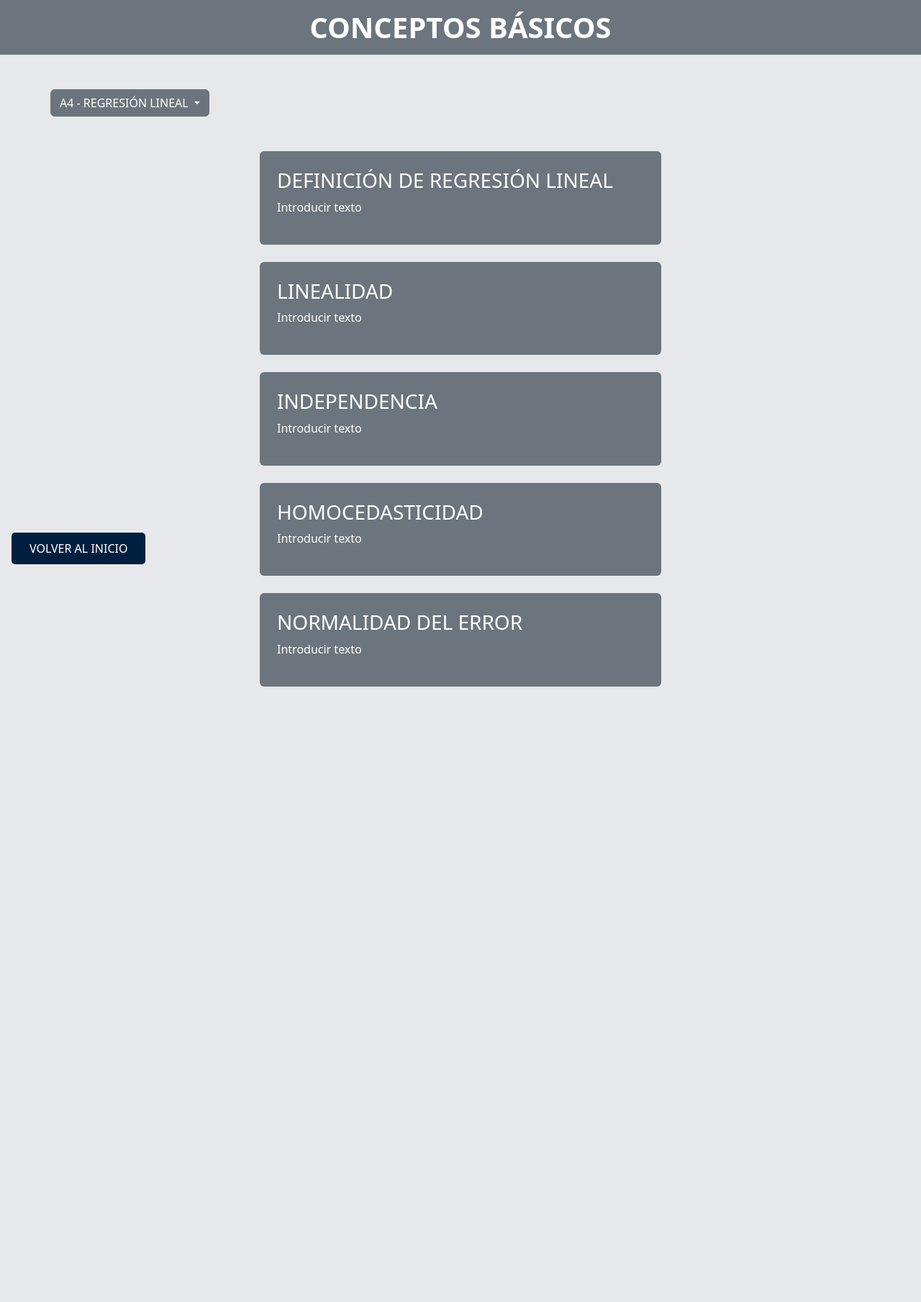
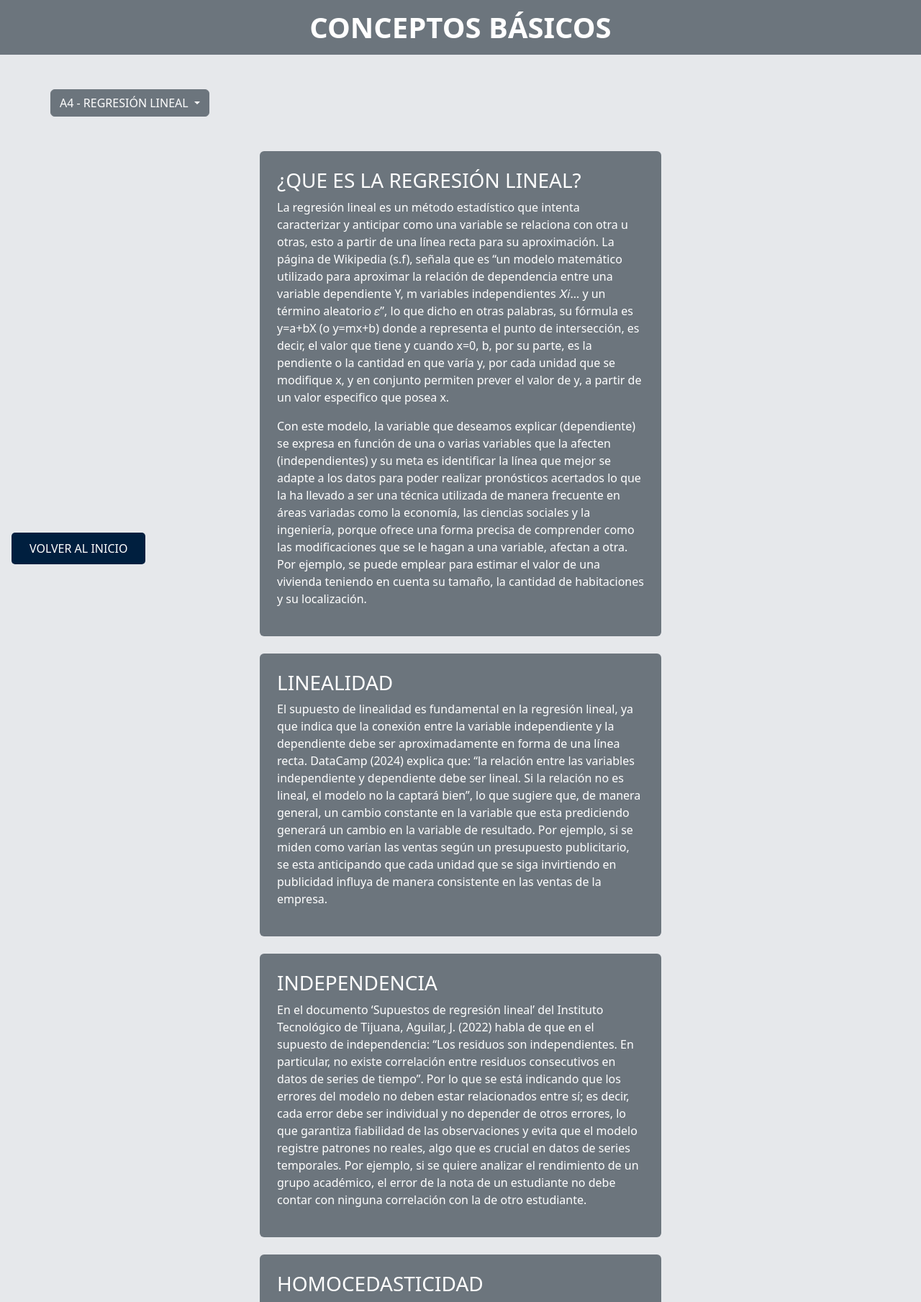
Before and after one commit to SantiagoTorresGonzalez/MachineLearning601N, a Python web app: template A3_CasosUsoMLSupervisado/templates/ConceptosBasicos.html in a window 1280 px wide. Shown: the top 1809 px of the page at 72% size. Before the commit the page ends 954 px from the top, so only its background shows below. Run offline with Jinja, Linux system fonts and the light colour scheme; the template is opened without the code that fills it, so the values that code supplies are empty.

Commit message:
3:00 AM, Se redactan los conceptos basicos de regresion lineal junto a sus referencias utilizadas

```diff
--- a/A3_CasosUsoMLSupervisado/templates/ConceptosBasicos.html
+++ b/A3_CasosUsoMLSupervisado/templates/ConceptosBasicos.html
@@ -30,28 +30,79 @@
     <div class="container mt-5">
 
       <div class="bg-secondary text-white p-4 rounded w-50 mb-4 mx-auto ms-50">
-        <h3>DEFINICIÓN DE REGRESIÓN LINEAL</h3>
-        <p>Introducir texto</p>
+        <h3>¿QUE ES LA REGRESIÓN LINEAL?</h3>
+        <p>La regresión lineal es un método estadístico que intenta caracterizar y anticipar como una
+          variable se relaciona con otra u otras, esto a partir de una línea recta para su aproximación.
+          La página de Wikipedia (s.f), señala que es “un modelo matemático utilizado para aproximar la
+          relación de dependencia entre una variable dependiente Y, m variables independientes 𝑋𝑖… y un
+          término aleatorio 𝜀”, lo que dicho en otras palabras, su fórmula es y=a+bX (o y=mx+b) donde a
+          representa el punto de intersección, es decir, el valor que tiene y cuando x=0, b, por su parte,
+          es la pendiente o la cantidad en que varía y, por cada unidad que se modifique x, y en conjunto
+          permiten prever el valor de y, a partir de un valor especifico que posea x.</p>
+        <p>Con este modelo, la variable que deseamos explicar (dependiente) se expresa en función de una o
+          varias variables que la afecten (independientes) y su meta es identificar la línea que mejor se
+          adapte a los datos para poder realizar pronósticos acertados lo que la ha llevado a ser una técnica
+          utilizada de manera frecuente en áreas variadas como la economía, las ciencias sociales y la
+          ingeniería, porque ofrece una forma precisa de comprender como las modificaciones que se le hagan
+          a una variable, afectan a otra. Por ejemplo, se puede emplear para estimar el valor de una
+          vivienda teniendo en cuenta su tamaño, la cantidad de habitaciones y su localización.</p>
       </div>
 
       <div class="bg-secondary text-white p-4 rounded w-50 mb-4 mx-auto ms-50">
         <h3>LINEALIDAD</h3>
-        <p>Introducir texto</p>
+        <p>El supuesto de linealidad es fundamental en la regresión lineal, ya que indica que la conexión
+          entre la variable independiente y la dependiente debe ser aproximadamente en forma de una línea
+          recta. DataCamp (2024) explica que: “la relación entre las variables independiente y dependiente
+          debe ser lineal. Si la relación no es lineal, el modelo no la captará bien”, lo que sugiere que,
+          de manera general, un cambio constante en la variable que esta prediciendo generará un cambio en
+          la variable de resultado. Por ejemplo, si se miden como varían las ventas según un presupuesto
+          publicitario, se esta anticipando que cada unidad que se siga invirtiendo en publicidad influya
+          de manera consistente en las ventas de la empresa.</p>
       </div>
 
       <div class="bg-secondary text-white p-4 rounded w-50 mb-4 mx-auto ms-50">
         <h3>INDEPENDENCIA</h3>
-        <p>Introducir texto</p>
+        <p>En el documento ‘Supuestos de regresión lineal’ del Instituto Tecnológico de Tijuana, Aguilar, J.
+          (2022) habla de que en el supuesto de independencia: “Los residuos son independientes. En
+          particular, no existe correlación entre residuos consecutivos en datos de series de tiempo”.
+          Por lo que se está indicando que los errores del modelo no deben estar relacionados entre sí;
+          es decir, cada error debe ser individual y no depender de otros errores, lo que garantiza fiabilidad
+          de las observaciones y evita que el modelo registre patrones no reales, algo que es crucial en datos
+          de series temporales. Por ejemplo, si se quiere analizar el rendimiento de un grupo académico, el
+          error de la nota de un estudiante no debe contar con ninguna correlación con la de otro estudiante.</p>
       </div>
 
       <div class="bg-secondary text-white p-4 rounded w-50 mb-4 mx-auto ms-50">
         <h3>HOMOCEDASTICIDAD</h3>
-        <p>Introducir texto</p>
+        <p>En el mismo documento de ‘Supuestos de regresión lineal’ del Instituto Tecnológico de Tijuana,
+          Aguilar, J. (2022) menciona que la regresión lineal requiere que, la varianza de los errores sea
+          constante en todos los valores de la variable independiente. Es aquí cuando comenzamos a hablar de
+          homocedasticidad, la cual se refiere a lo anteriormente dicho, y cuando no se cumple y la variación
+          de los errores no cambia, se utiliza el termino heterocedasticidad, lo que influye en la validez de
+          las pruebas estadísticas. Un ejemplo lo podemos observar al analizar los ingresos según la
+          experiencia laboral: si las proyecciones son mas exactas para empleados con poca experiencia y mas
+          variables con aquellos que tengan una alta experiencia, se está vulnerando este supuesto.</p>
       </div>
 
       <div class="bg-secondary text-white p-4 rounded w-50 mb-4 mx-auto ms-50">
         <h3>NORMALIDAD DEL ERROR</h3>
-        <p>Introducir texto</p>
+        <p>La normalidad del error significa que los residuos generados por el modelo de regresión deberían
+          tener una distribución que se asemeje a una normal, con media cero y varianza constante, sin
+          embargo, este requisito no es esencial para calcular los coeficientes del modelo, pero si es
+          crucial para llevar a cabo pruebas estadísticas fiables y para interpretar correctamente los datos.
+          Statologos (2024) nos dice que, para comprobar una forma habitual de comprobar este supuesto es con
+          un grafico QQ: “si los puntos del gráfico forman aproximadamente una línea diagonal recta, se cumple
+          el supuesto de normalidad”. Como ejemplo, si quisiéramos determinar si el efecto de los años de
+          experiencia con respecto a los ingresos es estadísticamente importante, se asume que los errores
+          están bien distribuidos. </p>
+      </div>
+
+      <div class="bg-secondary text-white p-4 rounded w-50 mb-4 mx-auto ms-50">
+        <h3>Bibliografia</h3>
+        <p>Wikipedia. (s.f.). Regresión lineal. Wikipedia, la enciclopedia libre. Recuperado el 9 de septiembre de 2025, de https://es.wikipedia.org/wiki/Regresi%C3%B3n_lineal</p>
+        <p>DataCamp. (2024). Regresión lineal simple: Todo lo que necesitas saber. DataCamp en español. Recuperado el 9 de septiembre de 2025, de https://www.datacamp.com/es/tutorial/simple-linear-regression</p>
+        <p>Aguilar J. Instituto Tecnológico de Tijuana. (2022). Supuestos de regresión lineal. En Probabilidad y Estadística. Recuperado el 10 de septiembre de 2025, de https://www.studocu.com/es-mx/document/instituto-tecnologico-de-tijuana/probabilidad-y-estadistica/supuestos-de-regresion-linea/23327581</p>
+        <p>•	Statologos. (2024). Los cuatro supuestos de la regresión lineal. Recuperado el 10 de septiembre de 2025, de https://statologos.com/lineal-regression-assumptions </p>
       </div>
 
     </div>
```
